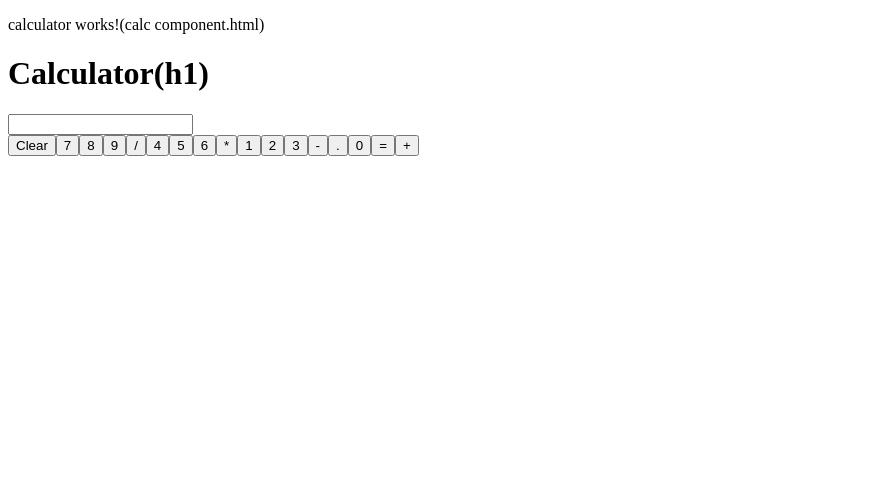
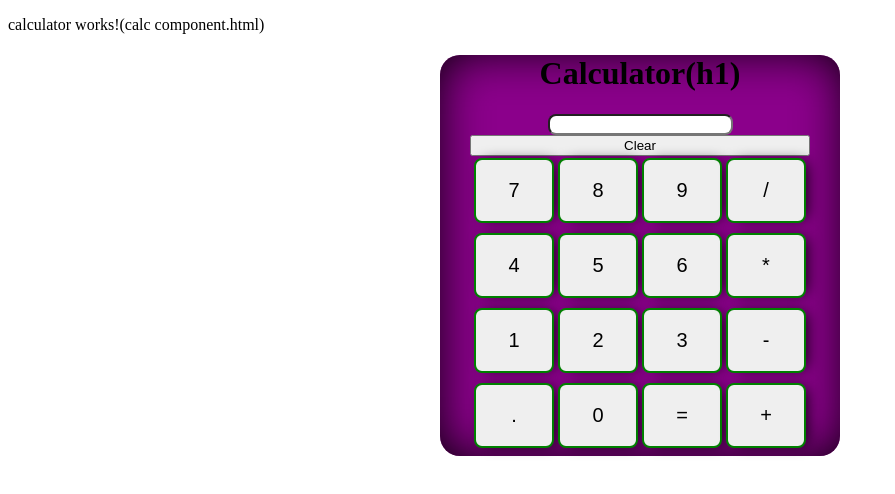
Before and after one commit to OronW/calculator-app, an Angular app: page / in a window 1280 px wide. Shown: the top 494 px of the page, without its empty margins (0-895 px from the left). Built offline with nearby package versions, Linux system fonts and the light colour scheme.

Commit message:
numpad aligned. Need to fix "clear" button and input. Colors for testing purpose only

```diff
--- a/src/app/calculator/calculator.component.html
+++ b/src/app/calculator/calculator.component.html
@@ -5,8 +5,8 @@
     <input class="result" type="text" readonly>
   </div>
   <div>
-    <button class="clearButton" *ngFor="let button of clearBtn">
-      {{ button }}
+    <button class="clearButton" *ngFor="let wideButton of clearBtn">
+      {{ wideButton }}
     </button>
     <button class="numpad" *ngFor="let button of numpadNumbers">
       {{ button }}
--- a/src/app/calculator/calculator.component.sass
+++ b/src/app/calculator/calculator.component.sass
@@ -0,0 +1,32 @@
+.result
+  border-radius: 8px
+
+
+.calculator
+  background-color: darkmagenta
+  position: relative             // to center component
+  margin: auto auto auto         // to center component
+  width: 400px                   // width of calculator
+  text-align: center             // center all the text inside the calculator
+  border-color: blue
+  border-radius: 20px            // "roundness" of edges
+  box-shadow: inset 2px 0px 50px -5px black    //horizontal, vertical, blur radius, spread radius, color
+
+.numpad
+  border-radius: 8px
+  width: 80px
+  height: 65px
+  font-size: 20px
+  border: 2px solid
+  border-color: green
+  margin: 2px 2px 8px 2px
+  transition-duration: 0.4s
+  box-shadow: 5px 0px 15px -5px
+
+.clearButton
+  width: 340px
+
+.input
+  width: 350px
+  height: 60px
+  text-align: right
```
